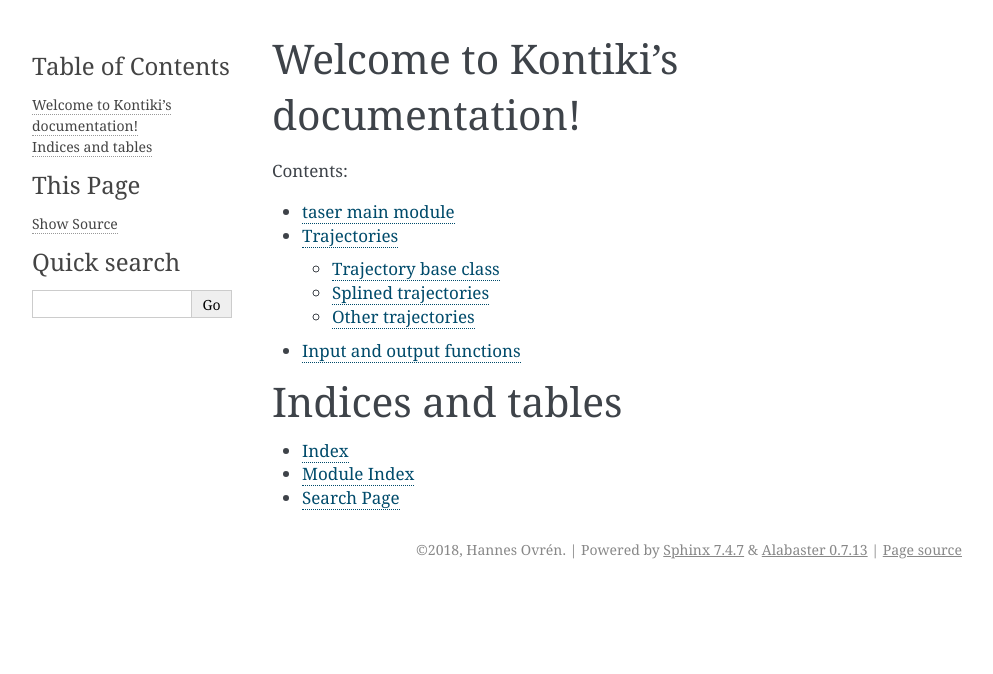
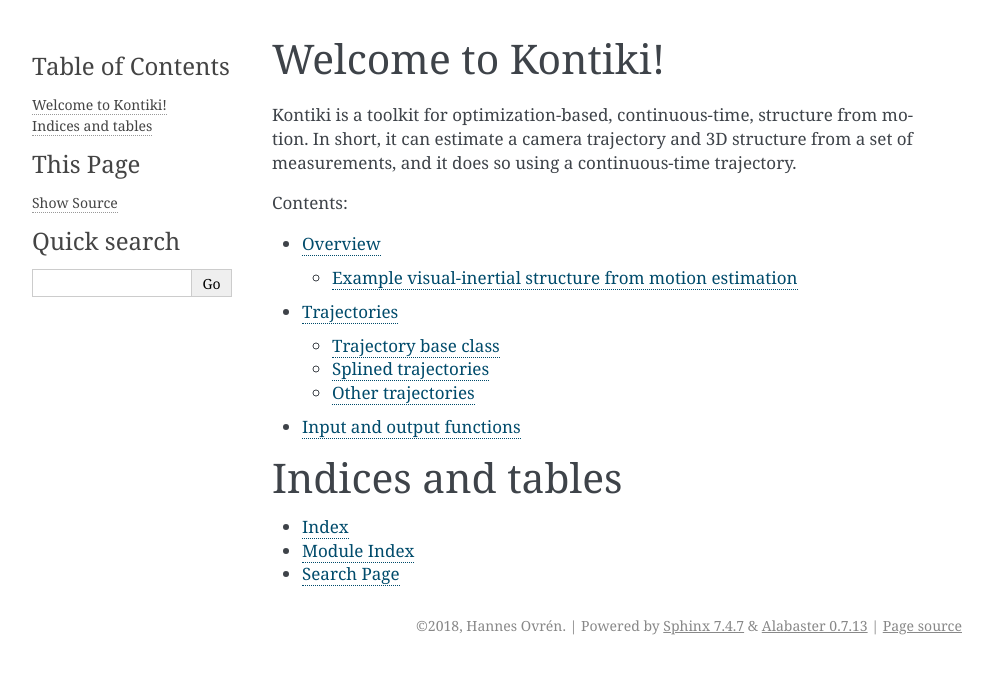
Before and after one commit to hovren/kontiki, a Sphinx documentation site: the page built from docs/index.rst, in a window 1280 px wide. Shown: the top 674 px of the page, without its empty margins (148-1141 px from the left). Built offline with Sphinx 7.4.7, drawn with Linux system fonts in a browser that asks for light colours; some of the changed lines change nothing that is shown.

Commit message:
docs: Overview and example

```diff
--- a/docs/index.rst
+++ b/docs/index.rst
@@ -3,13 +3,18 @@
    You can adapt this file completely to your liking, but it should at least
    contain the root `toctree` directive.
 
-Welcome to Kontiki's documentation!
-=================================
+Welcome to Kontiki!
+===================
+
+Kontiki is a toolkit for optimization-based, continuous-time, structure from motion.
+In short, it can estimate a camera trajectory and 3D structure from a set of measurements, and it does so using
+a continuous-time trajectory.
 
 Contents:
 
 .. toctree::
    :maxdepth: 2
+
 
    kontiki
    trajectories
--- a/docs/kontiki.rst
+++ b/docs/kontiki.rst
@@ -1,5 +1,57 @@
-taser main module
-------------------
+########
+Overview
+########
 
-.. autoclass:: kontiki.TrajectoryEstimator
-    :members:
+Kontiki was created to estimate a continuous-time trajectory, and any auxiliary parameters, given a set of measurements.
+
+To use kontiki you need to understand, and create, objects of the following types:
+
+Trajectory
+    A continuous-time trajectory that you want to estimate
+
+Measurements
+    The optimizer tries to estimate the trajectory (and other optimizable entities) such that the measurement errors are minimized.
+
+Sensors
+    A sensor, such as a camera or an IMU, models how a measurement was created.
+    Some sensors have parameters that can be estimated if you want to.
+
+Data objects
+    Some measurements are connected to more complex objects, which might in turn be available for estimation.
+    A prime example are camera measurements, where the associated landmark is an object that we want to estimate as well.
+
+
+The trajectory, and set of measurements, are then added to a :py:class:`TrajectoryEstimator` instance that can then minimize
+the measurement errors.
+
+
+Example visual-inertial structure from motion estimation
+========================================================
+.. code-blocK:: python
+
+    import numpy as np
+    import itertools
+    from kontiki import trajectories, sensors, TrajectoryEstimator
+    import kontiki.measurements as M
+
+    views, landmarks = load_my_sfm_data()
+
+    trajectory = trajectories.UniformSE3SplineTrajectory()
+    trajectory.extend_to(some_max_time, np.eye(4))
+
+    imu = sensors.BasicImu()
+
+    camera = sensors.PinholeCamera(720, 1280, 0.03, my_camera_matrix)
+
+    gyro_meas = [M.GyroscopeMeasurement(imu, t, x)
+                 for t, x in my_gyro_data]
+    acc_meas = [M.AccelerometerMeasurement(imu, t, x)
+                for t, x in my_acc_data]
+    im_meas = [M.StaticRsCameraMeasurement(camera, obs)
+               for v in view for obs in v.observations]
+
+    estimator = TrajectoryEstimator(trajectory)
+    for m in itertools.chain(gyro_meas, acc_meas, im_meas):
+        estimator.add_measurement(m)
+
+    summary = estimator.solve()
```
